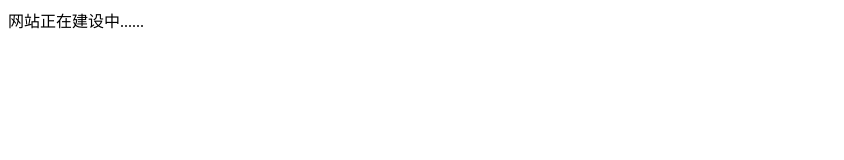
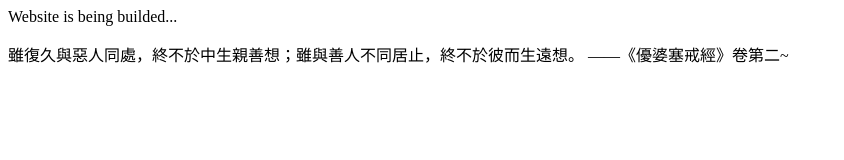
Before and after one commit to nub-ink/nub-ink, a plain HTML site: page index.html in a window 1280 px wide. Shown: the whole page, without its empty margins (0-844 px from the left). Drawn offline with Linux system fonts and the light colour scheme.

Commit message:
Update index.html

```diff
--- a/index.html
+++ b/index.html
@@ -6,7 +6,11 @@
 </head>
 
 <body>
-网站正在建设中......
+Website is being builded...
+ <p />
+ 雖復久與惡人同處，終不於中生親善想；雖與善人不同居止，終不於彼而生遠想。
+
+——《優婆塞戒經》卷第二~
 </body>
 
 </html>
```
